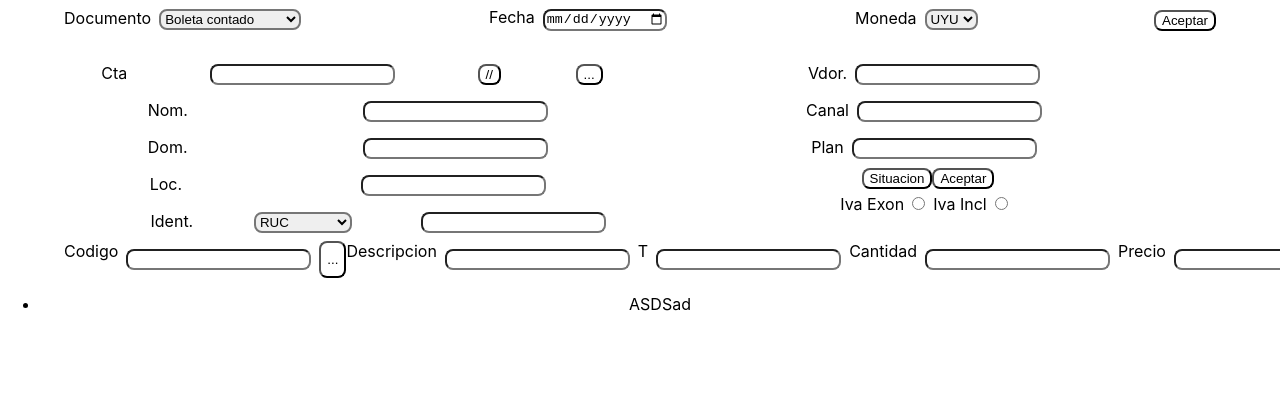
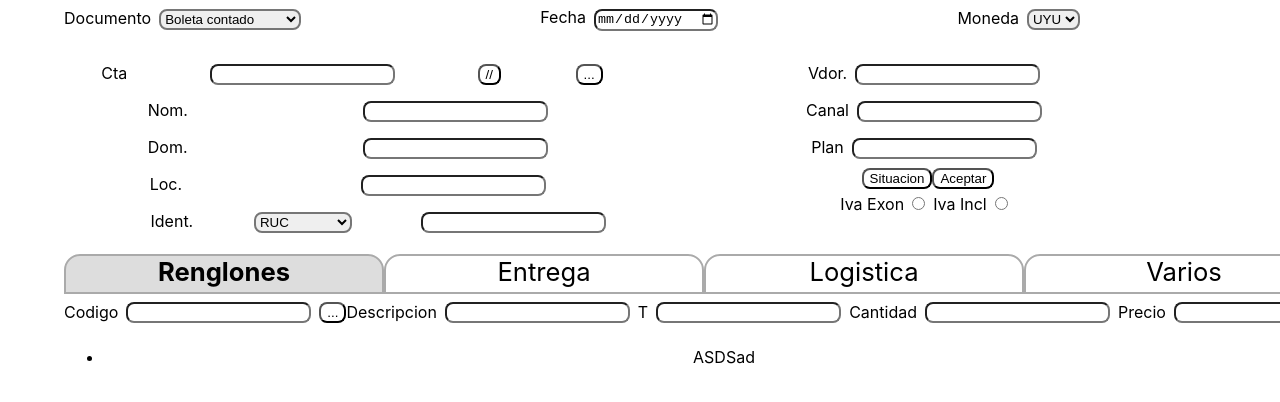
Before and after one commit to BadSh4dow/sofware-ventas-front, a React (Create React App) app: page / in a window 1280 px wide. Shown: the top 402 px of the page. Built offline with nearby package versions, Linux system fonts and the light colour scheme.

Commit message:
botones renglones, varios, etc

```diff
--- a/src/App.css
+++ b/src/App.css
@@ -6,8 +6,8 @@
   text-align:center;
 }
 .topHeader{
-  margin:0px auto;
-  width: 90%;
+  margin: 0px 5%;
+  width: 100%;
   height: 5%;
   display: flex;
   align-items: center;
@@ -71,13 +71,37 @@ button{
   align-items: baseline;
   margin-left: 4.7vw;
 }
+.botones{
+  display: flex;
+  height: 5%;
+  margin: 1% 5% 0% 5%;
+  width: 100%;
+  justify-content: center;
+  font-size: 2vw;
+}
+.botones > div{
+  width: 25vw;
+  border-color: #aaaaaa;
+  border-width: 0.3vh;
+  border-style: solid;
+  border-top-left-radius: 2vh;
+  border-top-right-radius: 2vh;
+}
+.botonClick{
+  font-weight: bold;
+  background-color: #dddddd;
+  border-bottom: 0ch;
+}
+.renglones{
+  margin: 0px 5%;
+  width: 100%;
+}
+.cargas{
+  width: 100%;
 
-.cargas{
-  display: flex;
-  flex-direction: column;
-  width: 90%;
-  margin: 0px auto;
 }
+
 .formCargas{
   display: flex;
+  align-items: center;
 }
--- a/src/App.js
+++ b/src/App.js
@@ -1,4 +1,5 @@
 import './App.css';
+import Botones from './components/body/botones';
 import Renglones from './components/body/renglones';
 import TopHeader from './components/header/TopHeader';
 import UnderHeader from './components/header/UnderHeader';
@@ -8,6 +9,7 @@ function App() {
     <div className='app'>
       <TopHeader/>
       <UnderHeader/>
+      <Botones/>
       <Renglones/>
     </div>
   );
--- /dev/null
+++ b/src/components/body/botones.jsx
@@ -0,0 +1,14 @@
+import React from "react";
+
+const Botones = () => {
+    return(
+        <div className="botones">
+            <div className="botonClick">Renglones</div>
+            <div>Entrega</div>
+            <div>Logistica</div>
+            <div>Varios</div>
+        </div>
+    )
+}
+
+export default Botones
```
